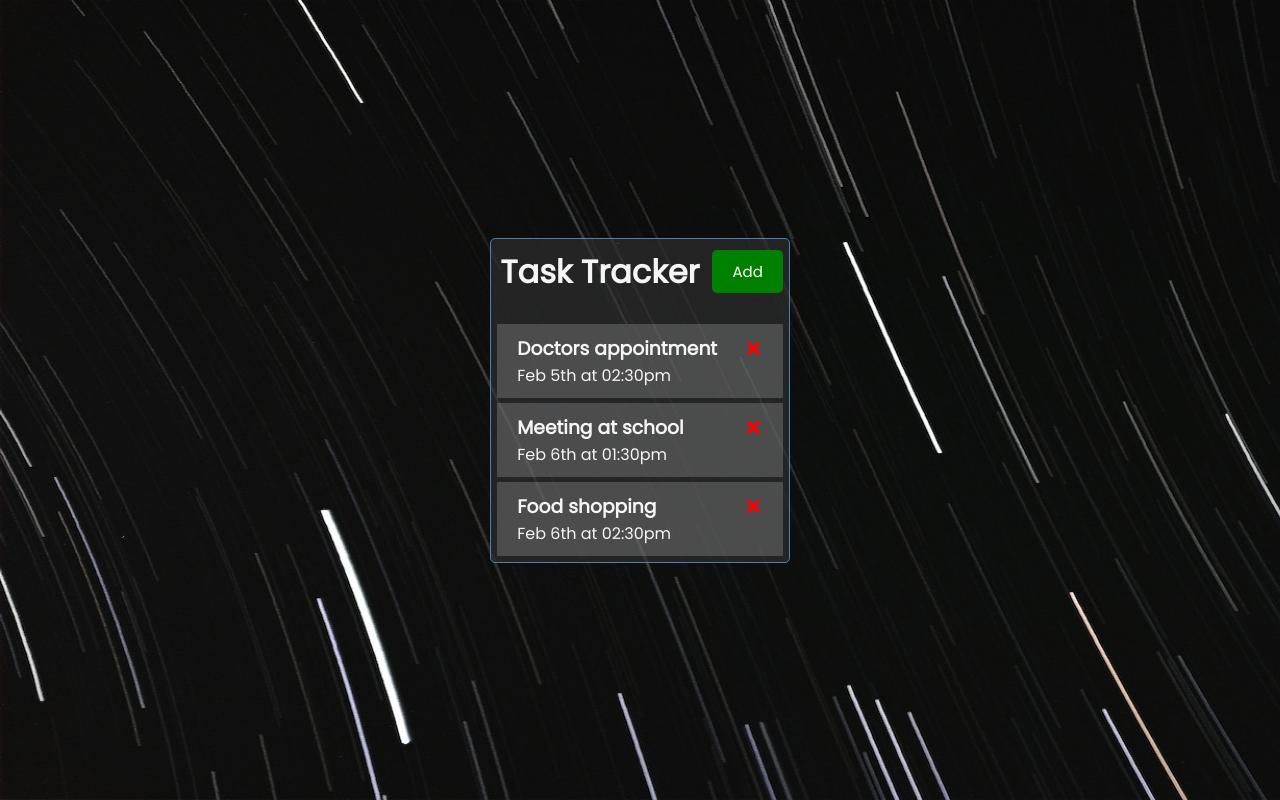
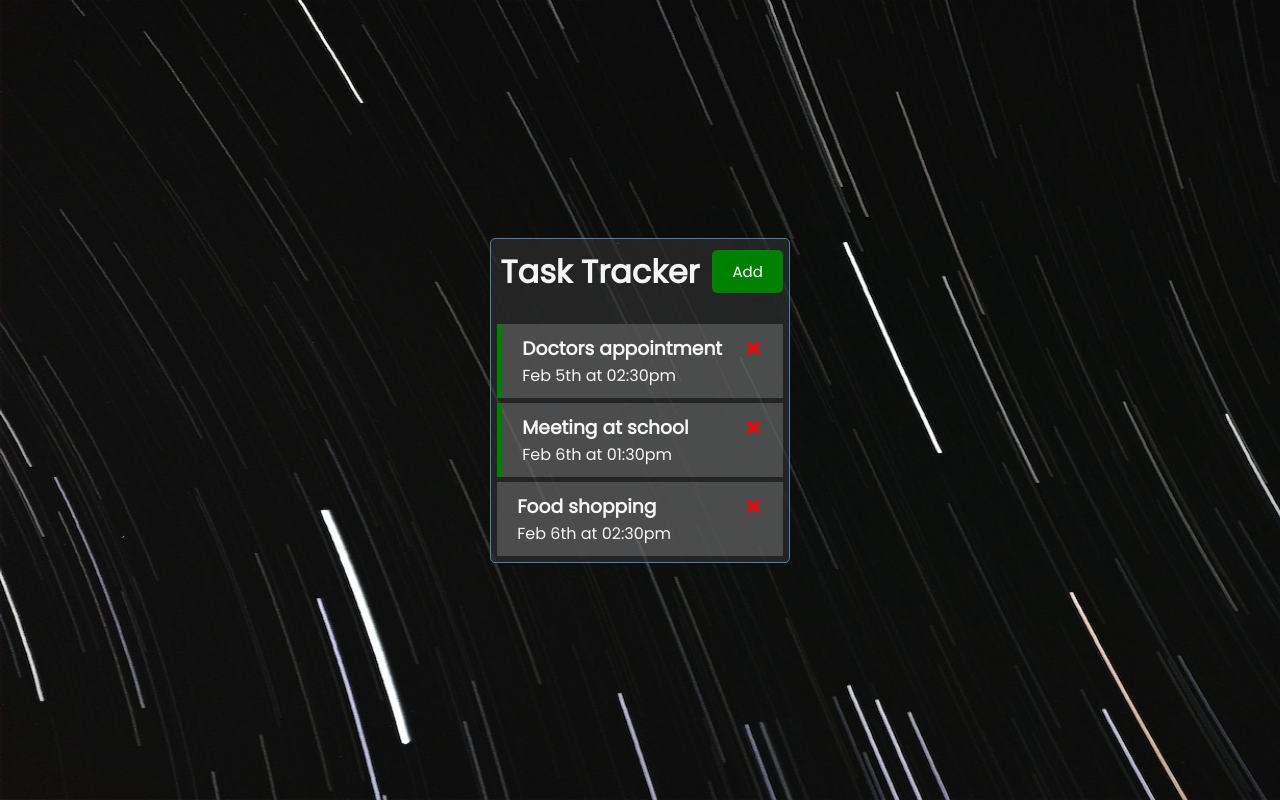
Before and after one commit to n13a/reactTaskTracker, a React (Vite) app: page / in a window 1280 px wide. Built offline with nearby package versions, Linux system fonts and the light colour scheme.

Commit message:
add ability to toggle reminder

```diff
--- a/src/App.jsx
+++ b/src/App.jsx
@@ -30,10 +30,16 @@ function App() {
   const deleteTask = (id)=> {
     setTasks(tasks.filter(task=> task.id != id))
   }
+
+  // toggle reminder
+
+  const toggleReminder = (id)=>{
+    setTasks(tasks.map(task=> task.id == id ? {...task, reminder: !task.reminder} : task ))
+  }
   return (
     <div className='container'>
       <Header />
-      { tasks.length > 0 ? <Tasks tasks={tasks} onDelete={deleteTask}/> : <p> No tasks to show</p>}
+      { tasks.length > 0 ? <Tasks tasks={tasks} onDelete={deleteTask} toggle={toggleReminder}/> : <p> No tasks to show</p>}
     </div>
   )
 }
--- a/src/components/Task.jsx
+++ b/src/components/Task.jsx
@@ -2,7 +2,7 @@ import { FaTimes } from 'react-icons/fa'
 
 const Task = (props) => {
     return (
-        <div className="task">
+        <div onDoubleClick={_=> props.toggle(props.id)} className={props.remind ? 'task reminder' : 'task'}>
             <h3 >
                 {props.text}
                 <FaTimes
--- a/src/components/Tasks.jsx
+++ b/src/components/Tasks.jsx
@@ -5,6 +5,8 @@ const Tasks = (props) => {
         <>
             {props.tasks.map(task =>
                 <Task
+                    remind={task.reminder}
+                    toggle={props.toggle}
                     onDelete={props.onDelete}
                     className="task"
                     id={task.id}
--- a/src/index.css
+++ b/src/index.css
@@ -99,6 +99,7 @@ body {
   margin: 5px;
   padding: 10px 20px;
   cursor: pointer;
+  user-select: none
 }
 
 .task.reminder {
```
